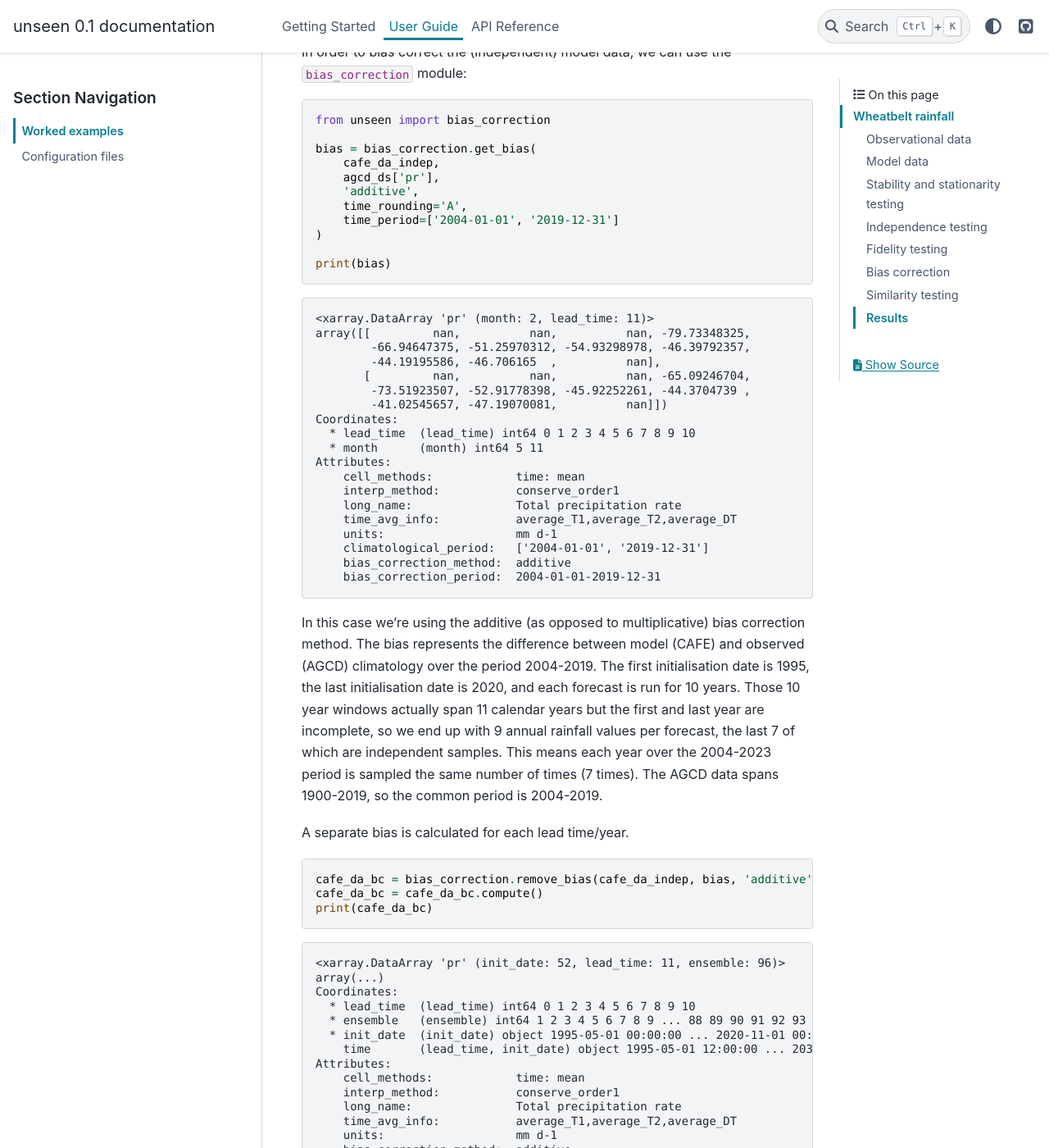
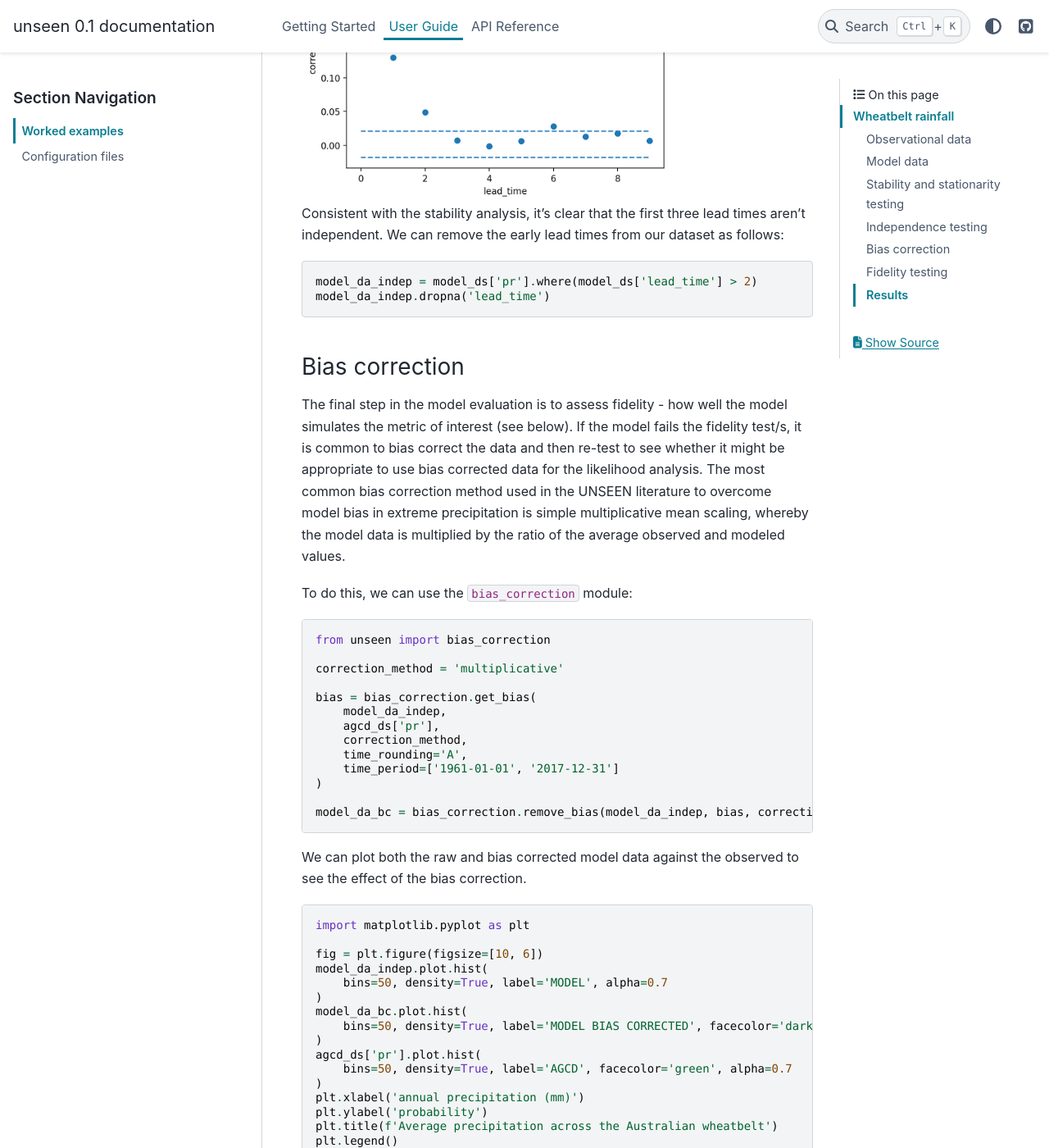
Before and after one commit to AusClimateService/unseen, a Sphinx documentation site: the page built from docs/user_guide/worked_example.rst, in a window 1280 px wide and 1400 px high, scrolled down 7271 px. Shown: the whole window at 82% size. Built offline with Sphinx 7.4.7 and the PyData theme 0.15.4, drawn with Linux system fonts in a browser that asks for light colours; some of the changed text lies outside the part shown.

Commit message:
Update worked_example.rst

```diff
--- a/docs/user_guide/worked_example.rst
+++ b/docs/user_guide/worked_example.rst
@@ -263,6 +263,8 @@
 ^^^^^^^^^^^^^^^^^^^^
 
 Next, we want to ensure that each sample in our model dataset is independent.
+To determine the lead time at which the ensemble members can be considered independent, we follow \citet{Squire2021} and test whether the correlation between ensemble members at a given lead time is sufficiently close to zero. At each lead time, the HadGEM3-GC31-MM submission to DCPP (for instance) provides 10 (members), 59-year timeseries of Rx15day (spanning, e.g., 1961-2019 at 1-year lead, or 1965–2023 at 5-year lead). We define our test statistic, $\rho_t$, for each lead time as the mean Spearman correlation in time between all combinations of the 10 ensemble members (of which there are 45: member 1 with 2, member 1 with 3 etc). Significance of $\rho_t$ is estimated using a permutation test, whereby 10,000 sets of 10 $\times$ 59 points are randomly drawn from the complete model dataset to produce 10,000 estimates of the mean Spearman correlation. Because these estimates are constructed from randomly drawn data, they represent the distribution of mean correlation values for uncorrelated data (i.e., the null distribution). Ensemble members are considered to be dependent (i.e., the null hypothesis of independence is rejected) at a given lead time if $\rho_t$ falls outside of the 95\% confidence interval calculated from the randomly sampled distribution. Samples from dependent lead times (see Figure S11) were removed prior to fidelity and likelihood assessment.
+
 To do this, we can use the ``independence`` module:
 
 .. code-block:: python
@@ -299,7 +301,7 @@
    )
 
 
-.. image:: wheatbelt_independence.png
+.. image:: wheatbelt_independence_CanESM5.png
    :width: 450
 
 
@@ -310,161 +312,90 @@
 .. code-block:: python
 
     model_da_indep = model_ds['pr'].where(model_ds['lead_time'] > 2)
+    model_da_indep.dropna('lead_time')
+
+
+Bias correction
+^^^^^^^^^^^^^^^
+
+The final step in the model evaluation is to assess fidelity -
+how well the model simulates the metric of interest (see below).
+If the model fails the fidelity test/s,
+it is common to bias correct the data
+and then re-test to see whether it might be appropriate to use
+bias corrected data for the likelihood analysis.
+The most common bias correction method used in the UNSEEN literature to overcome model bias
+in extreme precipitation is simple multiplicative mean scaling,
+whereby the model data is multiplied by the ratio of the average observed and modeled values.
+
+To do this, we can use the ``bias_correction`` module:
+
+.. code-block:: python
+
+    from unseen import bias_correction
+
+    correction_method = 'multiplicative'
+
+    bias = bias_correction.get_bias(
+        model_da_indep,
+        agcd_ds['pr'],
+        correction_method,
+        time_rounding='A',
+        time_period=['1961-01-01', '2017-12-31']
+    )
+
+    model_da_bc = bias_correction.remove_bias(model_da_indep, bias, correction_method)
+
+We can plot both the raw and bias corrected model data against the observed
+to see the effect of the bias correction.
+
+.. code-block:: python
+
+    import matplotlib.pyplot as plt
+
+    fig = plt.figure(figsize=[10, 6])
+    model_da_indep.plot.hist(
+        bins=50, density=True, label='MODEL', alpha=0.7
+    )
+    model_da_bc.plot.hist(
+        bins=50, density=True, label='MODEL BIAS CORRECTED', facecolor='darkblue', alpha=0.7
+    )
+    agcd_ds['pr'].plot.hist(
+        bins=50, density=True, label='AGCD', facecolor='green', alpha=0.7
+    )
+    plt.xlabel('annual precipitation (mm)')
+    plt.ylabel('probability')
+    plt.title(f'Average precipitation across the Australian wheatbelt')
+    plt.legend()
+    plt.show()
+
+
+.. image:: wheatbelt_precip_histogram_CanESM5.png
+   :width: 450
 
 
 Fidelity testing
 ^^^^^^^^^^^^^^^
 
+The most common fidelity test used in the UNSEEN literature is the so-called bootstrap or moments test,
+whereby the model data is bootstrapped into a large number of (e.g. 1,000) series of equal length to the observed timeseries
+and the empirical moments of each series (mean, standard deviation, skewness and kurtosis) are calculated.
+If the moments of the observed timeseries fall within the 95% confidence intervals for the statistics derived from the bootstrapped series,
+the model is considered to have passed the test.
+In addition to these four basic empirical moments, some authors also calculate the shape, location and scale parameters
+from a Generalised Extreme Value (GEV) distribution fit (using maximum likelihood estimation of the distribution parameters) to the data.
 
 
 
-Bias correction
-^^^^^^^^^^^^^^^
-
-In order to bias correct the (independent) model data,
-we can use the ``bias_correction`` module:
-
-.. code-block:: python
-
-   from unseen import bias_correction
-
-   bias = bias_correction.get_bias(
-       cafe_da_indep,
-       agcd_ds['pr'],
-       'additive',
-       time_rounding='A',
-       time_period=['2004-01-01', '2019-12-31']
-   )
-
-   print(bias)
-
-
-.. code-block:: none
-
-   <xarray.DataArray 'pr' (month: 2, lead_time: 11)>
-   array([[         nan,          nan,          nan, -79.73348325,
-           -66.94647375, -51.25970312, -54.93298978, -46.39792357,
-           -44.19195586, -46.706165  ,          nan],
-          [         nan,          nan,          nan, -65.09246704,
-           -73.51923507, -52.91778398, -45.92252261, -44.3704739 ,
-           -41.02545657, -47.19070081,          nan]])
-   Coordinates:
-     * lead_time  (lead_time) int64 0 1 2 3 4 5 6 7 8 9 10
-     * month      (month) int64 5 11
-   Attributes:
-       cell_methods:            time: mean
-       interp_method:           conserve_order1
-       long_name:               Total precipitation rate
-       time_avg_info:           average_T1,average_T2,average_DT
-       units:                   mm d-1
-       climatological_period:   ['2004-01-01', '2019-12-31']
-       bias_correction_method:  additive
-       bias_correction_period:  2004-01-01-2019-12-31
-
-
-In this case we're using the additive (as opposed to multiplicative) bias correction method.
-The bias represents the difference between model (CAFE) and observed (AGCD) climatology over the period 2004-2019.
-The first initialisation date is 1995, the last initialisation date is 2020, and each forecast is run for 10 years.
-Those 10 year windows actually span 11 calendar years but the first and last year are incomplete,
-so we end up with 9 annual rainfall values per forecast, the last 7 of which are independent samples.
-This means each year over the 2004-2023 period is sampled the same number of times (7 times).
-The AGCD data spans 1900-2019, so the common period is 2004-2019.
-
-A separate bias is calculated for each lead time/year.
-
-.. code-block:: python
-
-   cafe_da_bc = bias_correction.remove_bias(cafe_da_indep, bias, 'additive')
-   cafe_da_bc = cafe_da_bc.compute()
-   print(cafe_da_bc)
-
-
-.. code-block:: none
-
-   <xarray.DataArray 'pr' (init_date: 52, lead_time: 11, ensemble: 96)>
-   array(...)
-   Coordinates:
-     * lead_time  (lead_time) int64 0 1 2 3 4 5 6 7 8 9 10
-     * ensemble   (ensemble) int64 1 2 3 4 5 6 7 8 9 ... 88 89 90 91 92 93 94 95 96
-     * init_date  (init_date) object 1995-05-01 00:00:00 ... 2020-11-01 00:00:00
-       time       (lead_time, init_date) object 1995-05-01 12:00:00 ... 2030-11-...
-   Attributes:
-       cell_methods:            time: mean
-       interp_method:           conserve_order1
-       long_name:               Total precipitation rate
-       time_avg_info:           average_T1,average_T2,average_DT
-       units:                   mm d-1
-       bias_correction_method:  additive
-       bias_correction_period:  2004-01-01-2019-12-31
-
-
-Similarity testing
-^^^^^^^^^^^^^^^^^^
-
-Before conducting the UNSEEN analysis,
-the last thing we need to do is determine whether the observed
-and (bias corrected, indepdenent) model data have a similar statistical distribution.
-
-We can check visually,
-
-.. code-block:: python
-
-   import matplotlib.pyplot as plt
-
-   fig = plt.figure(figsize=[10, 6])
-
-   cafe_da_indep.plot.hist(bins=50, density=True, label='CAFE', alpha=0.7)
-   cafe_da_bc.plot.hist(bins=50, density=True, label='CAFE BIAS CORRECTED', facecolor='darkblue', alpha=0.7)
-   agcd_ds['pr'].plot.hist(bins=50, density=True, label='AGCD', facecolor='green', alpha=0.7)
-
-   plt.xlabel('annual precipitation (mm)')
-   plt.ylabel('probability')
-   plt.title(f'Average precipitation across the Australian wheatbelt')
-   plt.legend()
-   plt.show()
-
-
-.. image:: wheatbelt_precip_histogram.png
-   :width: 450
-
-
-and/or conduct an appropriate statistical test using the ``similarity`` module.
-
-.. code-block:: python
-
-   from unseen import similarity
-
-   similarity_ds = similarity.univariate_ks_test(cafe_da_bc, agcd_ds, 'pr')
-   print(similarity_ds)
-
-
-.. code-block:: none
-
-   <xarray.Dataset>
-   Dimensions:    (lead_time: 7)
-   Coordinates:
-     * lead_time  (lead_time) int64 3 4 5 6 7 8 9
-   Data variables:
-       ks         (lead_time) float64 dask.array<chunksize=(1,), meta=np.ndarray>
-       pval       (lead_time) float64 dask.array<chunksize=(1,), meta=np.ndarray>
-
-
-.. code-block:: python
-
-   print(similarity_ds['pval'].values)
-
-.. code-block:: none
-
-   [6.25815783e-04 4.22842520e-04 2.35883442e-05 1.61185358e-05
-    1.64659543e-05 2.02715531e-05 2.26184062e-05]
-
-
-The univariate Kolmogorov-Smirnov (KS) test is used to compare the distributions of two datasets.
-The null hypothesis is that the two dataset values are from the same continuous distribution.
-The alternative hypothesis is that these two datasets are from different continuous distributions.
-In this case p-values less than 0.05 (a commonly used significance threshold) point to null hypothesis being rejected.
-In other words,
-the test suggests that the AGCD and bias corrected independent AGCD data are from different distributions.
+In order to avoid issues associated with multiple testing,
+other authors prefer a single test score comparing the modeled and observed data.
+The Kolmogorov–Smirnov test and Anderson-Darling test have been used to assess
+how likely it is that the observed and model samples were drawn from the same (but unknown) probability distribution.
+A test p-value of greater than 0.05 is typically taken to indicate that the null hypothesis
+(that the two samples are from the same population) cannot be rejected,
+meaning the model data is sufficiently similar to observations to be used in likelihood analysis.
+Each of these tests/approaches can give slightly different insights,
+so they are all available  we apply all of them to our.
 
 
 Results
```
